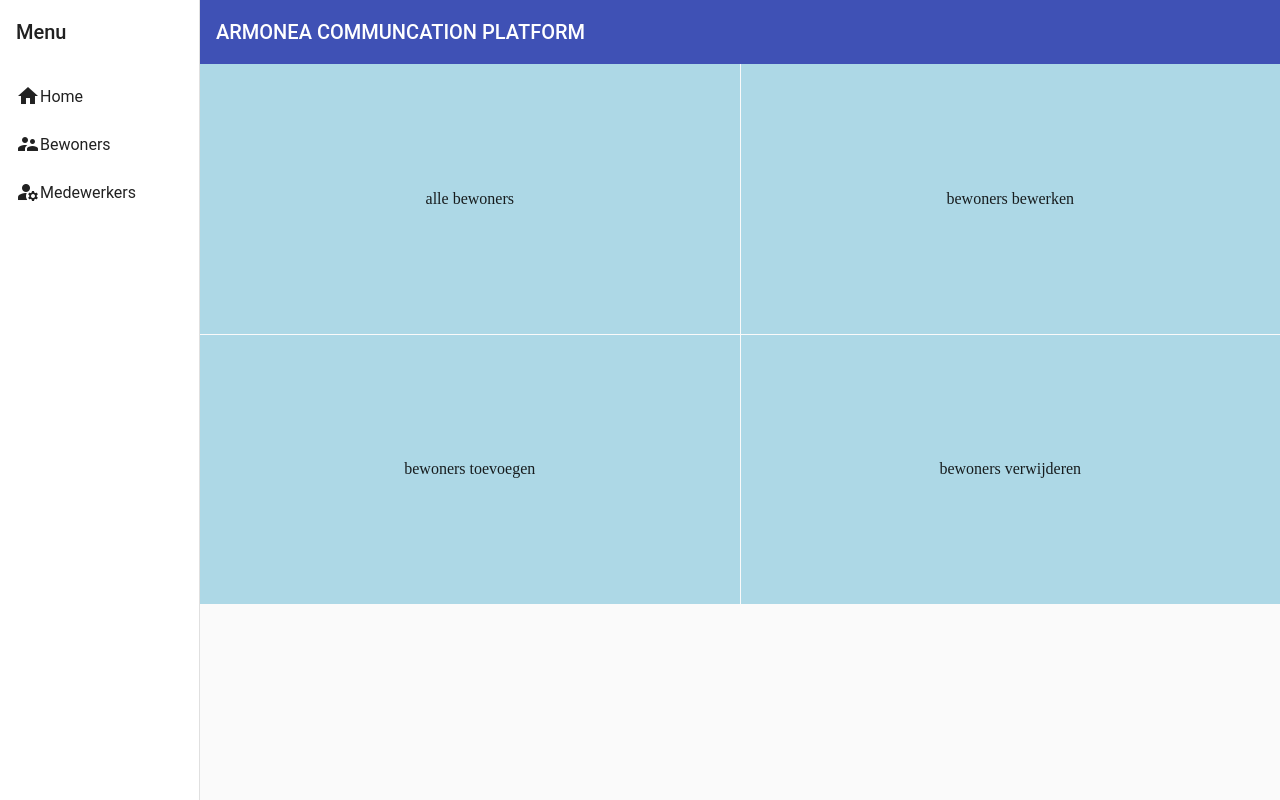
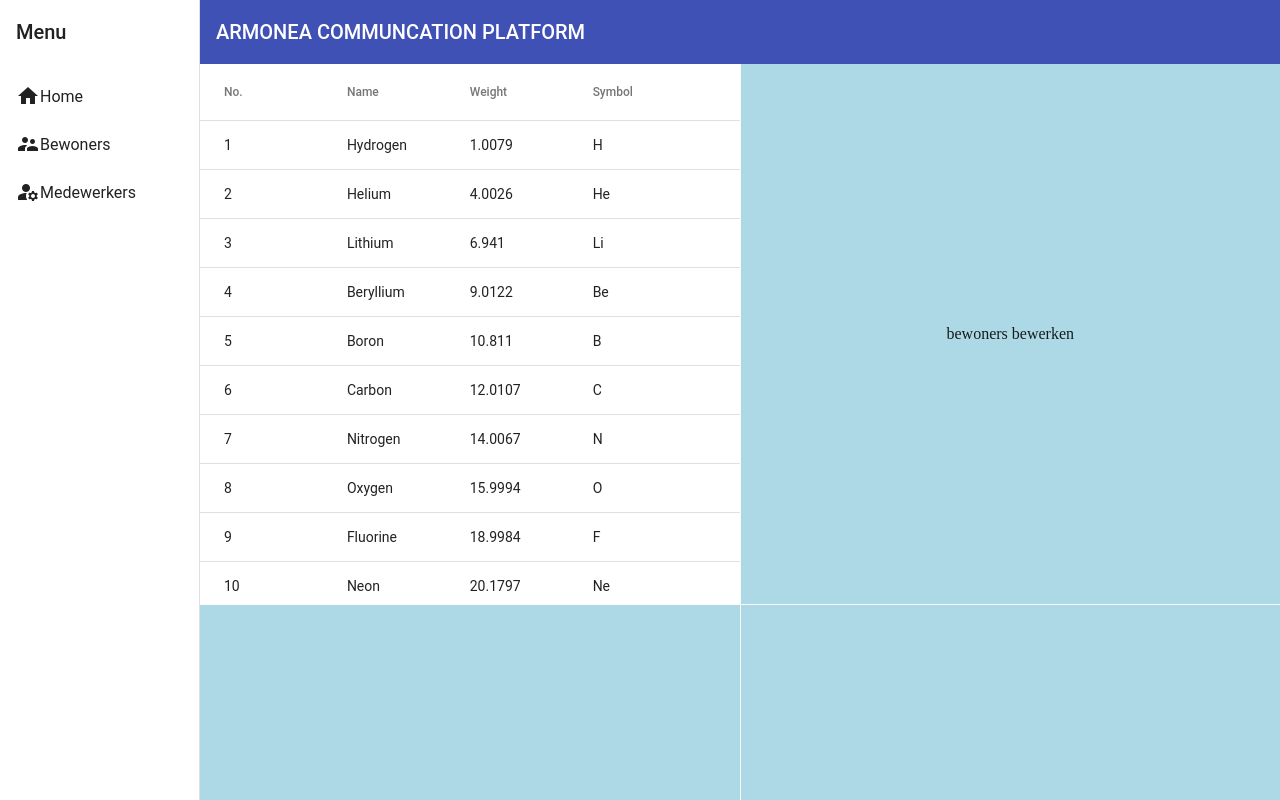
Before and after one commit to JonasDeCorte/web4_Angular_Net, an Angular app in the folder client/: page / in a window 1280 px wide. Built offline with nearby package versions, Linux system fonts and the light colour scheme.

Commit message:
added test table

```diff
--- /dev/null
+++ b/client/src/app/mainpage/bewoner/alle-bewoners/alle-bewoners.component.css
@@ -0,0 +1,4 @@
+
+  table {
+    width: 100%;
+  }
--- /dev/null
+++ b/client/src/app/mainpage/bewoner/alle-bewoners/alle-bewoners.component.html
@@ -0,0 +1,32 @@
+<mat-table [dataSource]="dataSource" class="mat-elevation-z8">
+    <!-- Position Column -->
+    <ng-container matColumnDef="position">
+      <mat-header-cell *matHeaderCellDef> No. </mat-header-cell>
+      <mat-cell *matCellDef="let element"> {{element.position}} </mat-cell>
+    </ng-container>
+
+    <!-- Name Column -->
+    <ng-container matColumnDef="name">
+      <mat-header-cell *matHeaderCellDef> Name </mat-header-cell>
+      <mat-cell *matCellDef="let element"> {{element.name}} </mat-cell>
+    </ng-container>
+
+    <!-- Weight Column -->
+    <ng-container matColumnDef="weight">
+      <mat-header-cell *matHeaderCellDef> Weight </mat-header-cell>
+      <mat-cell *matCellDef="let element"> {{element.weight}} </mat-cell>
+    </ng-container>
+
+    <!-- Symbol Column -->
+    <ng-container matColumnDef="symbol">
+      <mat-header-cell *matHeaderCellDef> Symbol </mat-header-cell>
+      <mat-cell *matCellDef="let element"> {{element.symbol}} </mat-cell>
+    </ng-container>
+
+    <mat-header-row *matHeaderRowDef="displayedColumns"></mat-header-row>
+    <mat-row *matRowDef="let row; columns: displayedColumns;"></mat-row>
+  </mat-table>
+
+  <!-- Copyright 2020 Google LLC. All Rights Reserved.
+      Use of this source code is governed by an MIT-style license that
+      can be found in the LICENSE file at http://angular.io/license -->
--- /dev/null
+++ b/client/src/app/mainpage/bewoner/alle-bewoners/alle-bewoners.component.ts
@@ -0,0 +1,34 @@
+import { Component, OnInit } from '@angular/core';
+export interface PeriodicElement {
+  name: string;
+  position: number;
+  weight: number;
+  symbol: string;
+}
+
+const ELEMENT_DATA: PeriodicElement[] = [
+  {position: 1, name: 'Hydrogen', weight: 1.0079, symbol: 'H'},
+  {position: 2, name: 'Helium', weight: 4.0026, symbol: 'He'},
+  {position: 3, name: 'Lithium', weight: 6.941, symbol: 'Li'},
+  {position: 4, name: 'Beryllium', weight: 9.0122, symbol: 'Be'},
+  {position: 5, name: 'Boron', weight: 10.811, symbol: 'B'},
+  {position: 6, name: 'Carbon', weight: 12.0107, symbol: 'C'},
+  {position: 7, name: 'Nitrogen', weight: 14.0067, symbol: 'N'},
+  {position: 8, name: 'Oxygen', weight: 15.9994, symbol: 'O'},
+  {position: 9, name: 'Fluorine', weight: 18.9984, symbol: 'F'},
+  {position: 10, name: 'Neon', weight: 20.1797, symbol: 'Ne'},
+];
+@Component({
+  selector: 'app-alle-bewoners',
+  templateUrl: './alle-bewoners.component.html',
+  styleUrls: ['./alle-bewoners.component.css']
+})
+export class AlleBewonersComponent implements OnInit {
+  displayedColumns: string[] = ['position', 'name', 'weight', 'symbol'];
+  dataSource = ELEMENT_DATA;
+  constructor() { }
+
+  ngOnInit(): void {
+  }
+
+}
--- a/client/src/app/mainpage/bewoner/bewoner.component.css
+++ b/client/src/app/mainpage/bewoner/bewoner.component.css
@@ -1,3 +1,10 @@
 mat-grid-tile {
     background: lightblue;
   }
+  .test{
+    width: 100%;
+    height: 100%;
+  }
+  .test1 {
+    height: auto;
+  }
--- a/client/src/app/mainpage/bewoner/bewoner.component.html
+++ b/client/src/app/mainpage/bewoner/bewoner.component.html
@@ -5,10 +5,12 @@
   </section>
   -->
 
-  <mat-grid-list cols="2" rowHeight="2:1">
-    <mat-grid-tile>
-    alle bewoners
+
+  <mat-grid-list cols="2" >
+    <mat-grid-tile class="test1">
+      <app-alle-bewoners class="test"></app-alle-bewoners>
     </mat-grid-tile>
+
     <mat-grid-tile>bewoners bewerken</mat-grid-tile>
     <mat-grid-tile>bewoners toevoegen</mat-grid-tile>
     <mat-grid-tile>bewoners verwijderen</mat-grid-tile>
--- a/client/src/app/mainpage/mainpage.module.ts
+++ b/client/src/app/mainpage/mainpage.module.ts
@@ -5,12 +5,13 @@
 import { MaterialModule } from '../material/material.module';
 import { MainNavComponent } from '../main-nav/main-nav.component';
 import { BewonerComponent } from './bewoner/bewoner.component';
+import { AlleBewonersComponent } from './bewoner/alle-bewoners/alle-bewoners.component';
 
 
 
 
 @NgModule({
-  declarations: [MainNavComponent, BewonerComponent],
+  declarations: [MainNavComponent, BewonerComponent, AlleBewonersComponent],
   imports: [
     CommonModule, MaterialModule
   ],
--- a/client/src/app/material/material.module.ts
+++ b/client/src/app/material/material.module.ts
@@ -11,6 +11,7 @@
 import { MatToolbarModule } from '@angular/material/toolbar';
 import { MatButtonModule } from '@angular/material/button';
 import {MatGridListModule} from '@angular/material/grid-list';
+import {MatTableModule} from '@angular/material/table';
 
 
 
@@ -30,6 +31,7 @@
     MatIconModule,
     MatListModule,
     MatGridListModule,
+    MatTableModule
 
   ],
   exports: [
@@ -43,7 +45,7 @@
     MatIconModule,
     MatListModule,
     MatGridListModule,
-
+    MatTableModule
   ]
 })
 export class MaterialModule { }
```
Also changed, not shown: client/src/app/mainpage/bewoner/bewoner.component.ts (line endings or trailing spaces), 1 other file (tests, documents, lock files or other folders).
